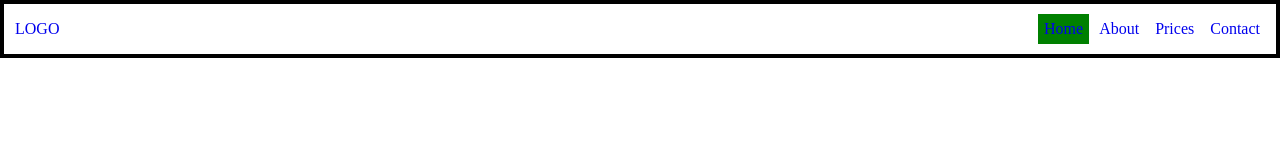
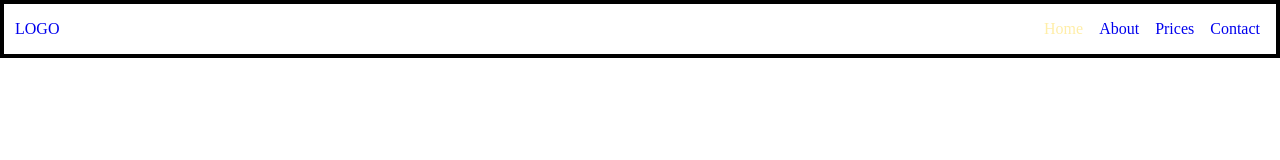
Before and after one commit to Hetoreno/Simple-NAV-with-Logo, a plain HTML site: page index.html in a window 1280 px wide. In both pictures the pointer is over the link "Home". Drawn offline with Linux system fonts and the light colour scheme.

Commit message:
Update style.css

```diff
--- a/style.css
+++ b/style.css
@@ -28,6 +28,6 @@ a{
   padding:1px;
 }
 
-li:hover{
-  background-color: green;
+.navi a:hover{
+  color:#FFEEA8;
 }
```
